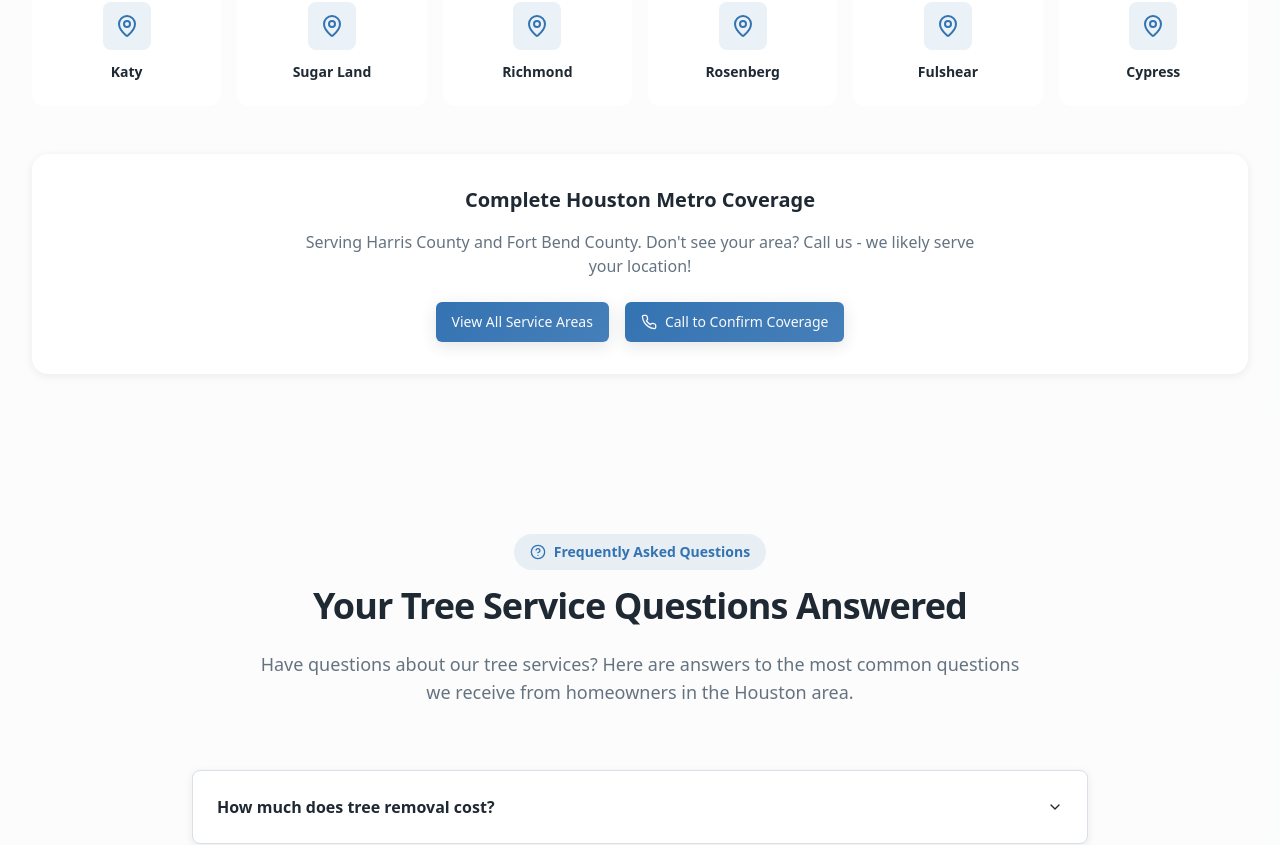
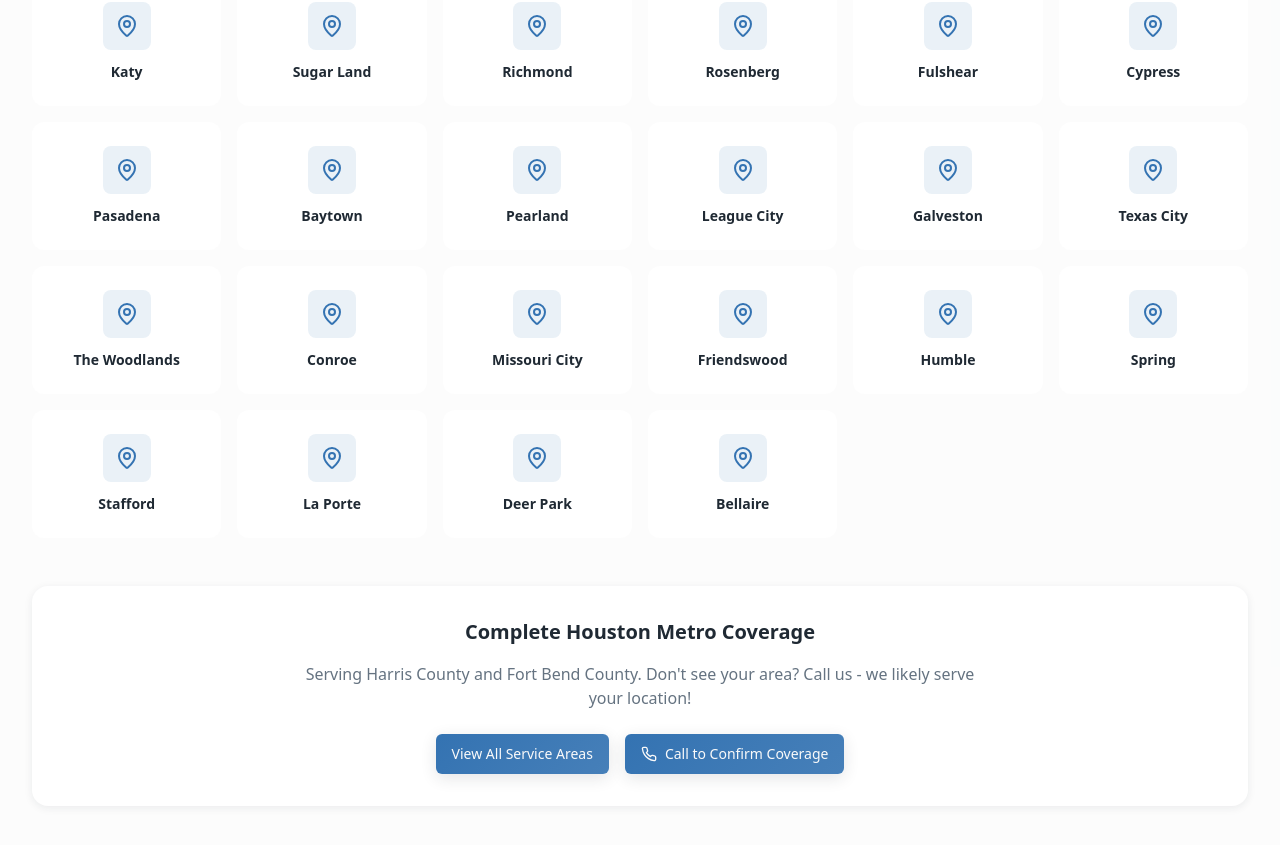
Before and after one commit to wing9900/tree-service-website, a React (Vite) app: page / in a window 1280 px wide. Shown: the part 6700-7545 px from the top of the page. Built offline with nearby package versions, Linux system fonts and the light colour scheme.

Commit message:
Update service areas and button styles
Added new cities to service areas, updated button colors and hover effects for "Get Your Free Estimate" and "Call Now for Answers" buttons.

```diff
--- a/src/components/layout/Footer.tsx
+++ b/src/components/layout/Footer.tsx
@@ -19,6 +19,22 @@ const Footer = () => {
     { name: "Rosenberg", href: "/areas/rosenberg" },
     { name: "Fulshear", href: "/areas/fulshear" },
     { name: "Cypress", href: "/areas/cypress" },
+    { name: "Pasadena", href: "/areas/pasadena" },
+    { name: "Baytown", href: "/areas/baytown" },
+    { name: "Pearland", href: "/areas/pearland" },
+    { name: "League City", href: "/areas/league-city" },
+    { name: "Galveston", href: "/areas/galveston" },
+    { name: "Texas City", href: "/areas/texas-city" },
+    { name: "The Woodlands", href: "/areas/the-woodlands" },
+    { name: "Conroe", href: "/areas/conroe" },
+    { name: "Missouri City", href: "/areas/missouri-city" },
+    { name: "Friendswood", href: "/areas/friendswood" },
+    { name: "Humble", href: "/areas/humble" },
+    { name: "Spring", href: "/areas/spring" },
+    { name: "Stafford", href: "/areas/stafford" },
+    { name: "La Porte", href: "/areas/la-porte" },
+    { name: "Deer Park", href: "/areas/deer-park" },
+    { name: "Bellaire", href: "/areas/bellaire" }
   ];
 
   const quickLinks = [
--- a/src/components/sections/FAQSection.tsx
+++ b/src/components/sections/FAQSection.tsx
@@ -94,7 +94,7 @@ const FAQSection = () => {
               consultation for your specific tree care needs.
             </p>
             <div className="flex flex-col sm:flex-row gap-4 justify-center">
-              <Button variant="hero" size="lg" asChild>
+              <Button variant="secondary" size="lg" asChild>
                 <a href="tel:{{PHONE}}">
                   <Phone className="h-5 w-5" />
                   Call Now for Answers
--- a/src/components/sections/GalleryPreview.tsx
+++ b/src/components/sections/GalleryPreview.tsx
@@ -149,7 +149,7 @@ const GalleryPreview = () => {
                 <ArrowRight className="h-4 w-4" />
               </Link>
             </Button>
-            <Button variant="outline" size="lg" asChild>
+            <Button variant="accent" size="lg" asChild>
               <Link to="/contact">
                 Get Your Free Estimate
               </Link>
--- a/src/components/sections/ServiceAreasSection.tsx
+++ b/src/components/sections/ServiceAreasSection.tsx
@@ -10,7 +10,23 @@ const ServiceAreasSection = () => {
     { name: "Richmond", href: "/areas/richmond" },
     { name: "Rosenberg", href: "/areas/rosenberg" },
     { name: "Fulshear", href: "/areas/fulshear" },
-    { name: "Cypress", href: "/areas/cypress" }
+    { name: "Cypress", href: "/areas/cypress" },
+    { name: "Pasadena", href: "/areas/pasadena" },
+    { name: "Baytown", href: "/areas/baytown" },
+    { name: "Pearland", href: "/areas/pearland" },
+    { name: "League City", href: "/areas/league-city" },
+    { name: "Galveston", href: "/areas/galveston" },
+    { name: "Texas City", href: "/areas/texas-city" },
+    { name: "The Woodlands", href: "/areas/the-woodlands" },
+    { name: "Conroe", href: "/areas/conroe" },
+    { name: "Missouri City", href: "/areas/missouri-city" },
+    { name: "Friendswood", href: "/areas/friendswood" },
+    { name: "Humble", href: "/areas/humble" },
+    { name: "Spring", href: "/areas/spring" },
+    { name: "Stafford", href: "/areas/stafford" },
+    { name: "La Porte", href: "/areas/la-porte" },
+    { name: "Deer Park", href: "/areas/deer-park" },
+    { name: "Bellaire", href: "/areas/bellaire" }
   ];
 
   return (
```
